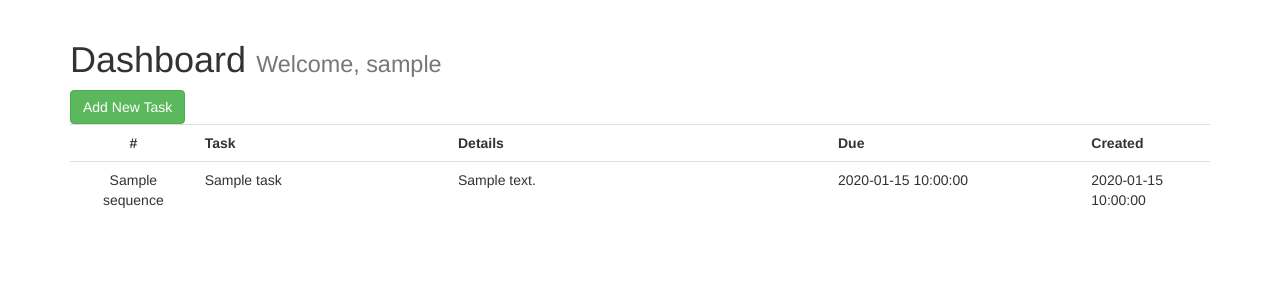
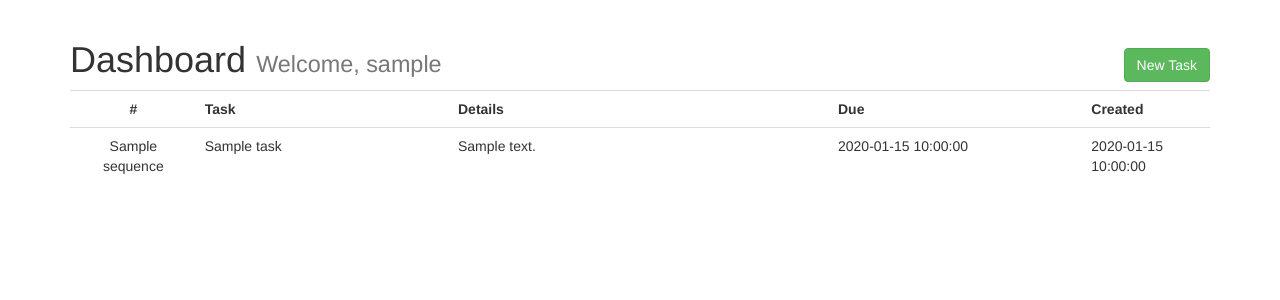
Before and after one commit to abovino/python_flask_todo, a Flask app: template templates/dashboard.html in a window 1280 px wide. Shown: the part 52-352 px from the top of the page. Run offline with Flask 2, Linux system fonts and the light colour scheme; the visitor is signed in with stand-in values (Sample User, id 1); the template is opened without the code that fills it: most values are stand-ins (such as "Sample title", 1, 10 or a date in 2020); some libraries are stand-ins or nearby versions.

Commit message:
Moved new task btn inline with page header

```diff
--- a/templates/dashboard.html
+++ b/templates/dashboard.html
@@ -1,10 +1,10 @@
 {% extends 'layout.html' %}
 
 {% block body %}
-	<h1>Dashboard <small>Welcome, {{session.username}}</small></h1>
-	<button type="button" class="btn btn-success" data-toggle="modal" data-target="#myModal">
-		Add New Task
-	</button>
+	<h1>Dashboard <small>Welcome, {{session.username}}</small>
+		<button type="button" class="btn btn-success add-task-btn" data-toggle="modal" data-target="#myModal">New Task</button>
+	</h1>
+
 	<div class="modal fade" id="myModal" tabindex="-1" role="dialog" aria-labelledby="myModalLabel">
 		{% include 'add_task.html' %}
 	</div>
```
